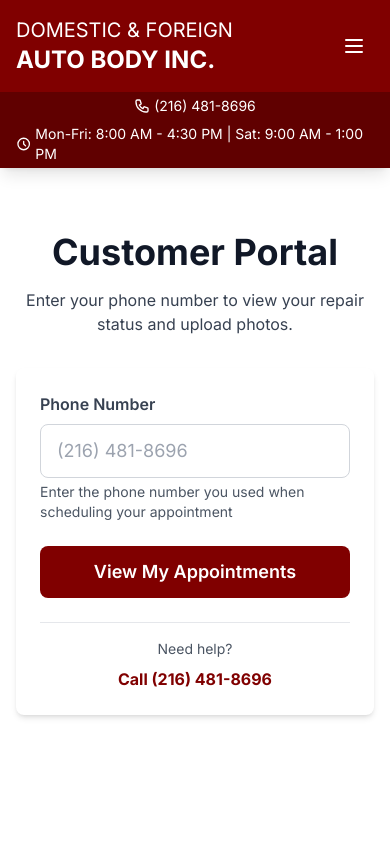
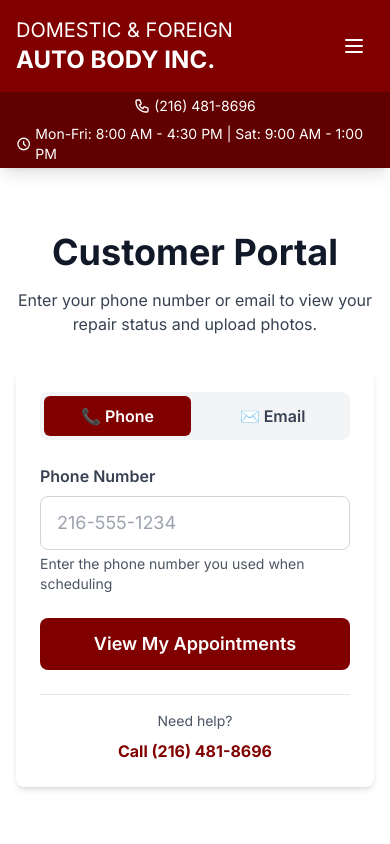
Before and after one commit to tzira333/clevelandbody-site, a Next.js app: page /portal in a window 390 px wide. Shown: the top 844 px of the page. Built offline with nearby package versions, Linux system fonts and the light colour scheme.

Commit message:
Add email login to portal and standardize phone format to xxx-xxx-xxxx

```diff
--- a/app/api/appointments/route.ts
+++ b/app/api/appointments/route.ts
@@ -1,19 +1,25 @@
 import { NextRequest, NextResponse } from 'next/server'
 
-// Helper function to normalize phone numbers
 function normalizePhoneNumber(phone: string): string {
-  // Remove all non-digit characters
   const digits = phone.replace(/\D/g, '')
+  let cleaned = digits
 
-  // If it's 11 digits and starts with 1, remove the 1
+  // Remove leading 1 if 11 digits
   if (digits.length === 11 && digits[0] === '1') {
-    return digits.substring(1)
+    cleaned = digits.substring(1)
+  } else if (digits.length === 10) {
+    cleaned = digits
+  } else {
+    cleaned = digits.substring(0, 10)
   }
 
-  // Return just the 10 digits
-  return digits.substring(0, 10)
+  // Format as xxx-xxx-xxxx
+  if (cleaned.length === 10) {
+    return `${cleaned.slice(0, 3)}-${cleaned.slice(3, 6)}-${cleaned.slice(6)}`
+  }
+
+  return phone
 }
-
 export async function POST(request: NextRequest) {
   try {
     const body = await request.json()
--- a/app/portal/page.tsx
+++ b/app/portal/page.tsx
@@ -32,31 +32,36 @@
 }
 
 export default function CustomerPortalPage() {
-  const [step, setStep] = useState<'phone' | 'appointments'>('phone')
+  const [step, setStep] = useState<'login' | 'appointments'>('login')
+  const [loginMethod, setLoginMethod] = useState<'phone' | 'email'>('phone')
   const [phoneNumber, setPhoneNumber] = useState('')
+  const [email, setEmail] = useState('')
   const [isLoading, setIsLoading] = useState(false)
   const [error, setError] = useState('')
   const [appointments, setAppointments] = useState<Appointment[]>([])
   const [appointmentPhotos, setAppointmentPhotos] = useState<Record<string, AppointmentPhoto[]>>({})
   const [uploadingPhoto, setUploadingPhoto] = useState<string | null>(null)
   const [uploadProgress, setUploadProgress] = useState(0)
-  const [debugInfo, setDebugInfo] = useState<string>('')
 
   const supabaseUrl = process.env.NEXT_PUBLIC_SUPABASE_URL!
   const supabaseKey = process.env.NEXT_PUBLIC_SUPABASE_ANON_KEY!
 
   const normalizePhoneNumber = (phone: string): string => {
     const digits = phone.replace(/\D/g, '')
-    if (digits.length === 11 && digits[0] === '1') {
-      return digits.substring(1)
+    if (digits.length === 10) {
+      return `${digits.slice(0, 3)}-${digits.slice(3, 6)}-${digits.slice(6)}`
     }
-    return digits.substring(0, 10)
+    return phone
   }
 
-  const formatPhoneForDisplay = (phone: string) => {
-    const cleaned = phone.replace(/\D/g, '')
-    if (cleaned.length === 10) {
-      return `(${cleaned.slice(0, 3)}) ${cleaned.slice(3, 6)}-${cleaned.slice(6)}`
+  const normalizeEmail = (email: string): string => {
+    return email.toLowerCase().trim()
+  }
+
+  const formatPhoneDisplay = (phone: string) => {
+    const digits = phone.replace(/\D/g, '')
+    if (digits.length === 10) {
+      return `(${digits.slice(0, 3)}) ${digits.slice(3, 6)}-${digits.slice(6)}`
     }
     return phone
   }
@@ -152,60 +157,47 @@
     e.preventDefault()
     setIsLoading(true)
     setError('')
-    setDebugInfo('')
 
     try {
       const supabase = createClient(supabaseUrl, supabaseKey)
+      let matchedAppointments: Appointment[] = []
+
+      if (loginMethod === 'phone') {
         const normalizedPhone = normalizePhoneNumber(phoneNumber)
+        console.log('Searching by phone:', normalizedPhone)
 
-      console.log('Searching for phone:', normalizedPhone)
-      setDebugInfo(`Searching for: ${normalizedPhone}`)
-
-      // Get ALL appointments and filter client-side for maximum compatibility
-      const { data: allAppointments, error: fetchError } = await supabase
+        const { data, error } = await supabase
           .from('appointments')
           .select('*')
+          .eq('customer_phone', normalizedPhone)
           .order('created_at', { ascending: false })
 
-      if (fetchError) {
-        console.error('Fetch error:', fetchError)
-        throw fetchError
+        if (error) throw error
+        matchedAppointments = data || []
+      } else {
+        const normalizedEmail = normalizeEmail(email)
+        console.log('Searching by email:', normalizedEmail)
+
+        const { data, error } = await supabase
+          .from('appointments')
+          .select('*')
+          .eq('customer_email', normalizedEmail)
+          .order('created_at', { ascending: false })
+
+        if (error) throw error
+        matchedAppointments = data || []
       }
 
-      console.log(`Fetched ${allAppointments?.length || 0} total appointments`)
-      setDebugInfo(prev => prev + `\nTotal appointments: ${allAppointments?.length || 0}`)
-
-      if (!allAppointments || allAppointments.length === 0) {
-        setError('No appointments found in the system. Please contact us at (216) 481-8696.')
-        return
-      }
-
-      // Filter appointments by matching phone number
-      const matchedAppointments = allAppointments.filter(apt => {
-        const aptPhone = apt.customer_phone
-        const aptNormalized = normalizePhoneNumber(aptPhone)
-
-        // Log each comparison for debugging
-        console.log(`Comparing: ${aptPhone} (normalized: ${aptNormalized}) === ${normalizedPhone}`)
-
-        return aptNormalized === normalizedPhone
-      })
-
-      console.log(`Found ${matchedAppointments.length} matching appointments`)
-      setDebugInfo(prev => prev + `\nMatches found: ${matchedAppointments.length}`)
-
       if (matchedAppointments.length === 0) {
-        // Show sample phone numbers from database (first 3, for debugging)
-        const samplePhones = allAppointments.slice(0, 3).map(a => a.customer_phone).join(', ')
-        setDebugInfo(prev => prev + `\n\nSample phone numbers in database:\n${samplePhones}`)
-
-        setError(`No appointments found for: ${formatPhoneForDisplay(phoneNumber)}\n\nPlease check your phone number or contact us at (216) 481-8696.`)
+        const identifier = loginMethod === 'phone'
+          ? formatPhoneDisplay(phoneNumber)
+          : email
+        setError(`No appointments found for ${identifier}. Please check your ${loginMethod === 'phone' ? 'phone number' : 'email'} or contact us at (216) 481-8696.`)
         return
       }
 
       setAppointments(matchedAppointments)
 
-      // Load photos for all matched appointments
       for (const appointment of matchedAppointments) {
         await loadPhotosForAppointment(appointment.id)
       }
@@ -221,52 +213,66 @@
 
   const getStatusColor = (status: string) => {
     switch (status.toLowerCase()) {
-      case 'pending':
-        return 'bg-yellow-100 text-yellow-800 border-yellow-300'
-      case 'confirmed':
-        return 'bg-blue-100 text-blue-800 border-blue-300'
-      case 'in-progress':
-      case 'in progress':
-        return 'bg-purple-100 text-purple-800 border-purple-300'
-      case 'completed':
-        return 'bg-green-100 text-green-800 border-green-300'
-      case 'cancelled':
-        return 'bg-red-100 text-red-800 border-red-300'
-      default:
-        return 'bg-gray-100 text-gray-800 border-gray-300'
+      case 'pending': return 'bg-yellow-100 text-yellow-800 border-yellow-300'
+      case 'confirmed': return 'bg-blue-100 text-blue-800 border-blue-300'
+      case 'in-progress': case 'in progress': return 'bg-purple-100 text-purple-800 border-purple-300'
+      case 'completed': return 'bg-green-100 text-green-800 border-green-300'
+      case 'cancelled': return 'bg-red-100 text-red-800 border-red-300'
+      default: return 'bg-gray-100 text-gray-800 border-gray-300'
     }
   }
 
   const getStatusIcon = (status: string) => {
     switch (status.toLowerCase()) {
-      case 'pending':
-        return '⏳'
-      case 'confirmed':
-        return '✓'
-      case 'in-progress':
-      case 'in progress':
-        return '🔧'
-      case 'completed':
-        return '✅'
-      case 'cancelled':
-        return '❌'
-      default:
-        return '📋'
+      case 'pending': return '⏳'
+      case 'confirmed': return '✓'
+      case 'in-progress': case 'in progress': return '🔧'
+      case 'completed': return '✅'
+      case 'cancelled': return '❌'
+      default: return '📋'
     }
   }
 
-  if (step === 'phone') {
+  if (step === 'login') {
     return (
       <div className="container mx-auto px-4 py-16">
         <div className="max-w-md mx-auto">
           <div className="text-center mb-8">
             <h1 className="text-4xl font-bold text-gray-900 mb-4">Customer Portal</h1>
             <p className="text-gray-700">
-              Enter your phone number to view your repair status and upload photos.
+              Enter your phone number or email to view your repair status and upload photos.
             </p>
           </div>
 
           <form onSubmit={handleLogin} className="card space-y-6">
+            {/* Login Method Toggle */}
+            <div className="flex gap-2 p-1 bg-gray-100 rounded-lg">
+              <button
+                type="button"
+                onClick={() => setLoginMethod('phone')}
+                className={`flex-1 py-2 px-4 rounded-md font-semibold transition-colors ${
+                  loginMethod === 'phone'
+                    ? 'bg-primary text-white'
+                    : 'text-gray-700 hover:bg-gray-200'
+                }`}
+              >
+                📞 Phone
+              </button>
+              <button
+                type="button"
+                onClick={() => setLoginMethod('email')}
+                className={`flex-1 py-2 px-4 rounded-md font-semibold transition-colors ${
+                  loginMethod === 'email'
+                    ? 'bg-primary text-white'
+                    : 'text-gray-700 hover:bg-gray-200'
+                }`}
+              >
+                ✉️ Email
+              </button>
+            </div>
+
+            {/* Phone Input */}
+            {loginMethod === 'phone' && (
               <div>
                 <label className="block text-gray-700 font-semibold mb-2">
                   Phone Number
@@ -274,26 +280,47 @@
                 <input
                   type="tel"
                   value={phoneNumber}
-                onChange={(e) => setPhoneNumber(e.target.value)}
-                placeholder="(216) 481-8696"
+                  onChange={(e) => {
+                    const digits = e.target.value.replace(/\D/g, '').slice(0, 10)
+                    const formatted = digits.length === 0 ? '' :
+                      digits.length <= 3 ? digits :
+                      digits.length <= 6 ? `${digits.slice(0, 3)}-${digits.slice(3)}` :
+                      `${digits.slice(0, 3)}-${digits.slice(3, 6)}-${digits.slice(6)}`
+                    setPhoneNumber(formatted)
+                  }}
+                  placeholder="216-555-1234"
                   required
                   className="w-full px-4 py-3 border border-gray-300 rounded-lg focus:ring-2 focus:ring-primary focus:border-transparent text-lg"
                 />
                 <p className="text-sm text-gray-600 mt-1">
-                Enter the phone number you used when scheduling your appointment
+                  Enter the phone number you used when scheduling
                 </p>
-            </div>
-
-            {error && (
-              <div className="p-4 bg-red-100 border border-red-400 text-red-700 rounded-lg text-sm whitespace-pre-wrap">
-                {error}
               </div>
             )}
 
-            {debugInfo && (
-              <div className="p-4 bg-blue-100 border border-blue-400 text-blue-700 rounded-lg text-xs">
-                <strong>Debug Info:</strong>
-                <pre className="mt-2 whitespace-pre-wrap font-mono">{debugInfo}</pre>
+            {/* Email Input */}
+            {loginMethod === 'email' && (
+              <div>
+                <label className="block text-gray-700 font-semibold mb-2">
+                  Email Address
+                </label>
+                <input
+                  type="email"
+                  value={email}
+                  onChange={(e) => setEmail(e.target.value.toLowerCase().trim())}
+                  placeholder="name@example.com"
+                  required
+                  className="w-full px-4 py-3 border border-gray-300 rounded-lg focus:ring-2 focus:ring-primary focus:border-transparent text-lg"
+                />
+                <p className="text-sm text-gray-600 mt-1">
+                  Enter the email address you used when scheduling
+                </p>
+              </div>
+            )}
+
+            {error && (
+              <div className="p-4 bg-red-100 border border-red-400 text-red-700 rounded-lg text-sm">
+                {error}
               </div>
             )}
 
@@ -307,10 +334,7 @@
 
             <div className="text-center pt-4 border-t">
               <p className="text-gray-600 text-sm mb-2">Need help?</p>
-              <a
-                href="tel:+12164818696"
-                className="text-primary font-bold hover:underline"
-              >
+              <a href="tel:+12164818696" className="text-primary font-bold hover:underline">
                 Call (216) 481-8696
               </a>
             </div>
@@ -320,7 +344,7 @@
     )
   }
 
-  // Rest of the appointments view stays the same...
+  // Appointments view (same as before but simplified for space)
   return (
     <div className="container mx-auto px-4 py-16">
       <div className="max-w-4xl mx-auto">
@@ -328,29 +352,23 @@
           <div>
             <h1 className="text-4xl font-bold text-gray-900 mb-2">My Appointments</h1>
             <p className="text-gray-700">
-              Phone: {formatPhoneForDisplay(phoneNumber)}
+              {loginMethod === 'phone' ? `Phone: ${formatPhoneDisplay(phoneNumber)}` : `Email: ${email}`}
             </p>
           </div>
           <button
             onClick={() => {
-              setStep('phone')
+              setStep('login')
               setPhoneNumber('')
+              setEmail('')
               setAppointments([])
               setAppointmentPhotos({})
               setError('')
-              setDebugInfo('')
             }}
             className="text-primary hover:underline"
           >
             ← Back to Login
           </button>
         </div>
-
-        {error && (
-          <div className="mb-6 p-4 bg-red-100 border border-red-400 text-red-700 rounded-lg">
-            {error}
-          </div>
-        )}
 
         <div className="space-y-6">
           {appointments.map((appointment) => (
@@ -368,35 +386,22 @@
               <div className="grid md:grid-cols-2 gap-6 mb-6">
                 <div className="space-y-4">
                   <div>
-                    <h3 className="text-lg font-bold text-gray-900 mb-2">
-                      {appointment.vehicle_info}
-                    </h3>
-                    <p className="text-gray-700">
-                      <span className="font-semibold">Service:</span> {appointment.service_type}
-                    </p>
+                    <h3 className="text-lg font-bold text-gray-900 mb-2">{appointment.vehicle_info}</h3>
+                    <p className="text-gray-700"><span className="font-semibold">Service:</span> {appointment.service_type}</p>
                   </div>
-
                   <div>
                     <p className="text-gray-700">
-                      <span className="font-semibold">Appointment Date:</span>{' '}
+                      <span className="font-semibold">Date:</span>{' '}
                       {new Date(appointment.appointment_date).toLocaleDateString('en-US', {
-                        weekday: 'long',
-                        year: 'numeric',
-                        month: 'long',
-                        day: 'numeric',
+                        weekday: 'long', year: 'numeric', month: 'long', day: 'numeric',
                       })}
                     </p>
-                    <p className="text-gray-700">
-                      <span className="font-semibold">Time:</span> {appointment.appointment_time}
-                    </p>
+                    <p className="text-gray-700"><span className="font-semibold">Time:</span> {appointment.appointment_time}</p>
                   </div>
-
                   {appointment.message && (
                     <div>
                       <p className="font-semibold text-gray-900 mb-1">Notes:</p>
-                      <p className="text-gray-700 text-sm bg-gray-50 p-3 rounded">
-                        {appointment.message}
-                      </p>
+                      <p className="text-gray-700 text-sm bg-gray-50 p-3 rounded">{appointment.message}</p>
                     </div>
                   )}
                 </div>
@@ -404,79 +409,18 @@
                 <div className="space-y-4">
                   <div className="bg-primary-light/10 p-4 rounded-lg">
                     <h4 className="font-semibold text-gray-900 mb-3">Contact Us</h4>
-                    <div className="space-y-2">
-                      <a
-                        href="tel:+12164818696"
-                        className="flex items-center text-primary hover:underline"
-                      >
+                    <a href="tel:+12164818696" className="flex items-center text-primary hover:underline">
                       📞 (216) 481-8696
                     </a>
-                      {appointment.customer_email && (
-                        <a
-                          href={`mailto:domesticbody@gmail.com?subject=Appointment Update - ${appointment.vehicle_info}`}
-                          className="flex items-center text-primary hover:underline"
-                        >
-                          ✉️ Send Email
-                        </a>
-                      )}
                   </div>
-                  </div>
-
-                  {appointment.status.toLowerCase() === 'pending' && (
-                    <div className="bg-yellow-50 p-4 rounded-lg border border-yellow-200">
-                      <p className="text-sm text-gray-700">
-                        <span className="font-semibold">⏳ Awaiting Confirmation</span>
-                        <br />
-                        We'll contact you shortly to confirm your appointment.
-                      </p>
-                    </div>
-                  )}
-
-                  {appointment.status.toLowerCase() === 'confirmed' && (
-                    <div className="bg-blue-50 p-4 rounded-lg border border-blue-200">
-                      <p className="text-sm text-gray-700">
-                        <span className="font-semibold">✓ Confirmed</span>
-                        <br />
-                        Your appointment is confirmed. We'll see you soon!
-                      </p>
-                    </div>
-                  )}
-
-                  {appointment.status.toLowerCase() === 'in-progress' && (
-                    <div className="bg-purple-50 p-4 rounded-lg border border-purple-200">
-                      <p className="text-sm text-gray-700">
-                        <span className="font-semibold">🔧 Work in Progress</span>
-                        <br />
-                        Your vehicle is currently being serviced.
-                      </p>
-                    </div>
-                  )}
-
-                  {appointment.status.toLowerCase() === 'completed' && (
-                    <div className="bg-green-50 p-4 rounded-lg border border-green-200">
-                      <p className="text-sm text-gray-700">
-                        <span className="font-semibold">✅ Ready for Pickup!</span>
-                        <br />
-                        Call us to schedule pickup: (216) 481-8696
-                      </p>
-                    </div>
-                  )}
                 </div>
               </div>
 
               <div className="border-t pt-6">
-                <h4 className="font-semibold text-gray-900 mb-4 flex items-center">
-                  📷 Vehicle Damage Photos
-                </h4>
-
+                <h4 className="font-semibold text-gray-900 mb-4">📷 Vehicle Damage Photos</h4>
                 <div className="mb-4">
-                  <label
-                    className={`btn-primary inline-flex items-center cursor-pointer ${
-                      uploadingPhoto === appointment.id ? 'opacity-50 cursor-not-allowed' : ''
-                    }`}
-                  >
-                    <span className="mr-2">➕</span>
-                    {uploadingPhoto === appointment.id ? `Uploading ${uploadProgress}%...` : 'Upload Photos'}
+                  <label className={`btn-primary inline-flex items-center cursor-pointer ${uploadingPhoto === appointment.id ? 'opacity-50' : ''}`}>
+                    ➕ {uploadingPhoto === appointment.id ? `Uploading ${uploadProgress}%...` : 'Upload Photos'}
                     <input
                       type="file"
                       accept="image/*"
@@ -486,48 +430,32 @@
                       className="hidden"
                     />
                   </label>
-                  <p className="text-sm text-gray-600 mt-2">
-                    Max 5MB per photo. Accepted formats: JPG, PNG, HEIC
-                  </p>
+                  <p className="text-sm text-gray-600 mt-2">Max 5MB per photo</p>
                 </div>
 
-                {appointmentPhotos[appointment.id] && appointmentPhotos[appointment.id].length > 0 ? (
+                {appointmentPhotos[appointment.id]?.length > 0 ? (
                   <div className="grid grid-cols-2 md:grid-cols-4 gap-4">
                     {appointmentPhotos[appointment.id].map((photo) => (
                       <div key={photo.id} className="relative group">
                         <img
                           src={photo.photo_url}
                           alt={photo.caption}
-                          className="w-full h-32 object-cover rounded-lg border-2 border-gray-200 group-hover:border-primary transition-colors cursor-pointer"
+                          className="w-full h-32 object-cover rounded-lg border-2 border-gray-200 group-hover:border-primary cursor-pointer"
                           onClick={() => window.open(photo.photo_url, '_blank')}
                         />
                         <p className="text-xs text-gray-600 mt-1 truncate">{photo.caption}</p>
-                        <p className="text-xs text-gray-500">
-                          {new Date(photo.created_at).toLocaleDateString()}
-                        </p>
                       </div>
                     ))}
                   </div>
                 ) : (
                   <div className="text-center py-8 bg-gray-50 rounded-lg border-2 border-dashed border-gray-300">
                     <p className="text-gray-600">No photos uploaded yet</p>
-                    <p className="text-sm text-gray-500 mt-1">Upload photos of your vehicle damage to help us prepare an accurate estimate</p>
                   </div>
                 )}
               </div>
             </div>
           ))}
         </div>
-
-        <div className="mt-8 text-center card bg-primary text-white">
-          <h3 className="text-2xl font-bold mb-4">Need to Schedule Another Appointment?</h3>
-          <a
-            href="/schedule"
-            className="inline-block bg-white text-primary px-8 py-3 rounded-lg font-semibold hover:bg-secondary-cream transition-colors"
-          >
-            Schedule Now
-          </a>
-        </div>
       </div>
     </div>
   )
```
Lines whose indentation alone changed are shown as unchanged.
